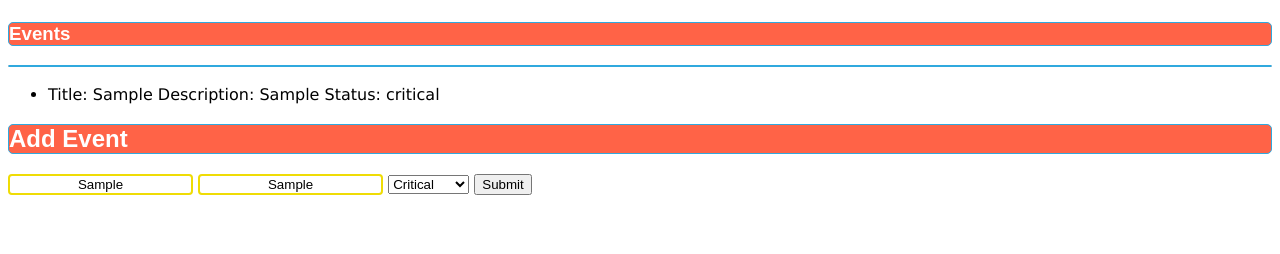
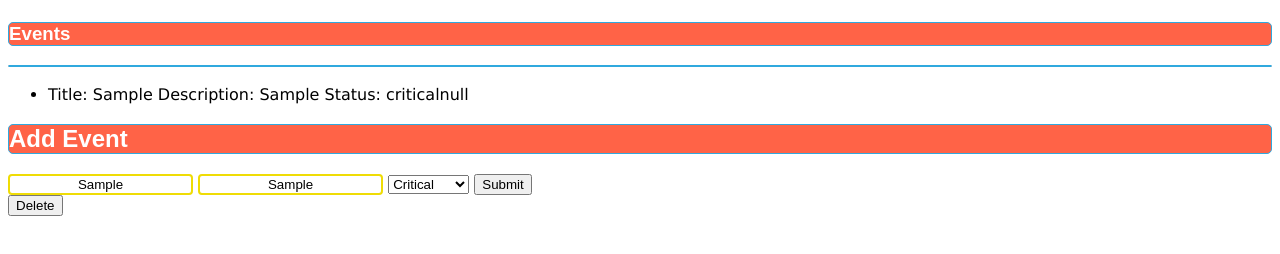
Before and after one commit to swern/StatusPage, a website built with webpack: page client/build/index.html in a window 1280 px wide. Both pictures are taken after typing "Sample", "Sample" into the empty fields and a click on the input 503 px from the left and 206 px from the top of the page. Shown: the part 60-314 px from the top of the page. Built offline with nearby package versions, Linux system fonts and the light colour scheme; no server answers.

```diff
--- a/client/src/index.js
+++ b/client/src/index.js
@@ -4,7 +4,8 @@
 
 var createItemForEvent = function(event){
   var eventListItem = document.createElement('li');
-  eventListItem.innerText = "Title: " + event.title + " " + "Description: " +event.description + " Status: " + event.status ;
+  var removeItem = document.getElementById('remove')
+  eventListItem.innerText = "Title: " + event.title + " " + "Description: " +event.description + " Status: " + event.status + removeItem ;
     return eventListItem;
 }
 
```
Also changed, not shown: client/build/bundle.js, client/build/index.html, 1 other file.
